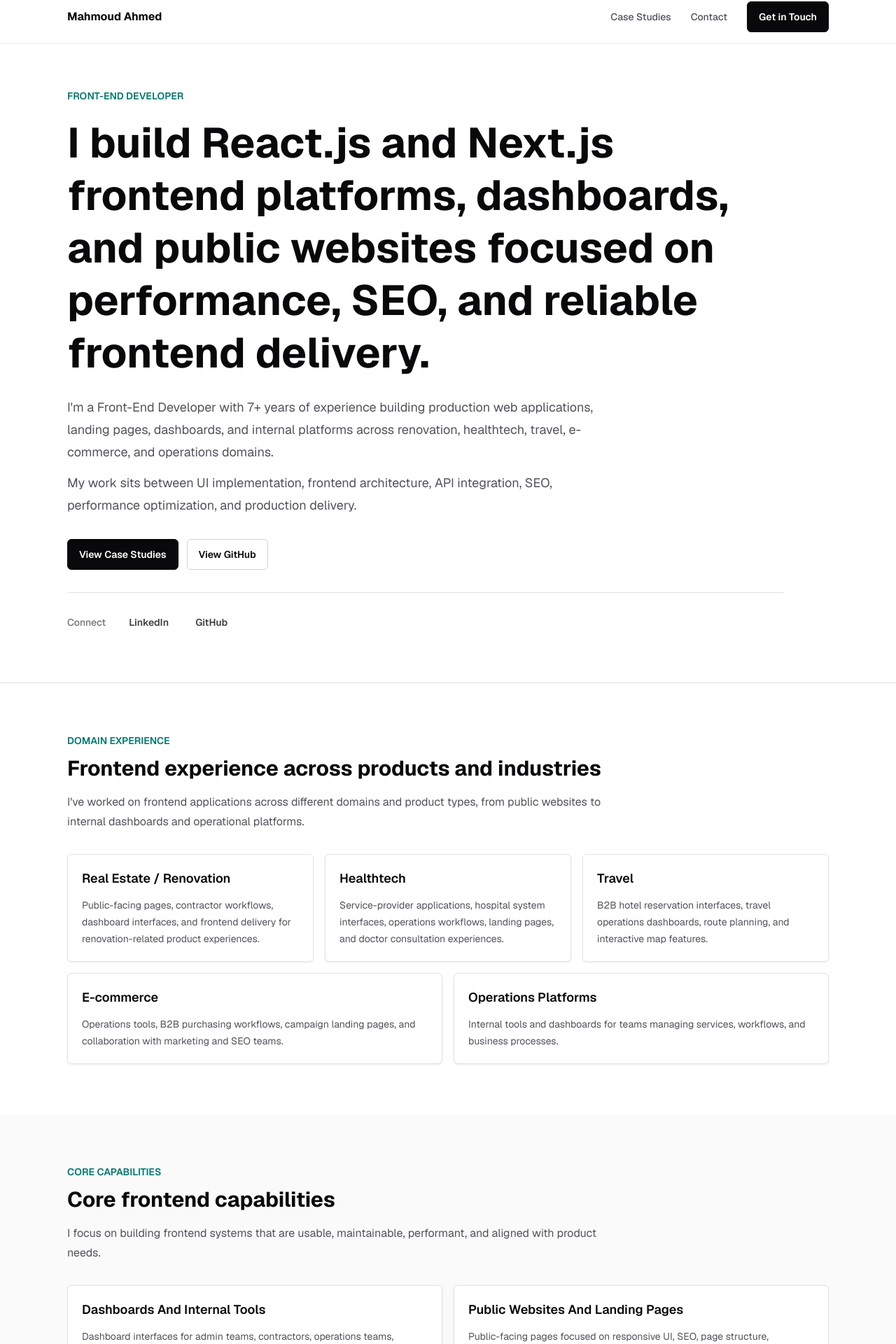
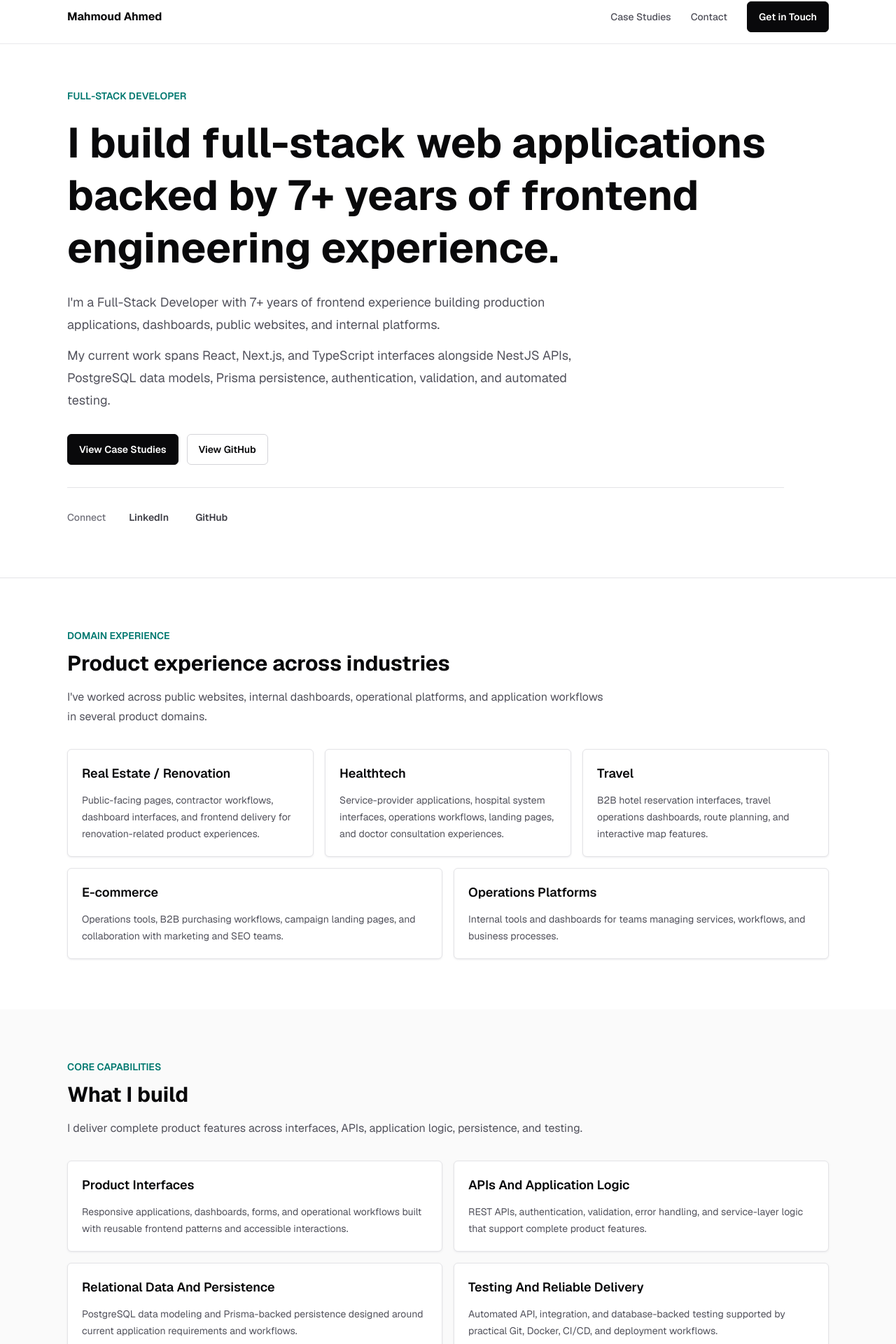
Before and after one commit to buttererror/mahmoud-portfolio, a Next.js app: page / in a window 1280 px wide. Shown: the part 14-1934 px from the top of the page at 70% size. Built offline with nearby package versions, Linux system fonts and the light colour scheme.

Commit message:
feat(home): reposition portfolio for full-stack roles

```diff
--- a/src/app/layout.tsx
+++ b/src/app/layout.tsx
@@ -3,9 +3,9 @@ import { Geist, Geist_Mono } from "next/font/google";
 import "./globals.css";
 
 const siteUrl = "https://www.buttererror.com";
-const siteTitle = "Mahmoud Ahmed | Front-End Developer";
+const siteTitle = "Mahmoud Ahmed | Full-Stack Developer";
 const siteDescription =
-  "Front-End Developer focused on React.js, Next.js, TypeScript, dashboards, SEO, performance, and reliable frontend delivery.";
+  "Full-Stack Developer with 7+ years of frontend experience building product interfaces, APIs, relational data, and reliable web applications.";
 
 const geistSans = Geist({
   variable: "--font-geist-sans",
--- a/src/app/page.tsx
+++ b/src/app/page.tsx
@@ -5,10 +5,10 @@ import { SiteFooter } from "@/components/layout/site-footer";
 import { SiteHeader } from "@/components/layout/site-header";
 import { Section } from "@/components/sections/section";
 import { CtaLink } from "@/components/ui/cta-link";
-import { coreFrontendCapabilities } from "@/data/capabilities";
+import { coreEngineeringCapabilities } from "@/data/capabilities";
 import { selectedCaseStudies } from "@/data/case-studies";
 import { domainExperience } from "@/data/domains";
-import { frontendEngineeringFocus } from "@/data/focus-areas";
+import { fullStackEngineeringFocus } from "@/data/focus-areas";
 import { contactLinks, heroLinks } from "@/data/links";
 import { profile } from "@/data/profile";
 
@@ -57,8 +57,8 @@ export default function Home() {
         <Section
           id="experience"
           eyebrow="Domain experience"
-          title="Frontend experience across products and industries"
-          description="I've worked on frontend applications across different domains and product types, from public websites to internal dashboards and operational platforms."
+          title="Product experience across industries"
+          description="I've worked across public websites, internal dashboards, operational platforms, and application workflows in several product domains."
           tone="white"
         >
           <div className="grid gap-4 md:grid-cols-12">
@@ -75,11 +75,11 @@ export default function Home() {
         <Section
           id="capabilities"
           eyebrow="Core capabilities"
-          title="Core frontend capabilities"
-          description="I focus on building frontend systems that are usable, maintainable, performant, and aligned with product needs."
+          title="What I build"
+          description="I deliver complete product features across interfaces, APIs, application logic, persistence, and testing."
         >
           <div className="grid gap-4 md:grid-cols-2">
-            {coreFrontendCapabilities.map((item) => (
+            {coreEngineeringCapabilities.map((item) => (
               <InfoCard key={item.title} item={item} />
             ))}
           </div>
@@ -89,7 +89,7 @@ export default function Home() {
           id="case-studies"
           eyebrow="Selected work"
           title="Selected case studies"
-          description="Most of my professional work is private, so these case studies focus on public-safe summaries of responsibilities, product context, frontend decisions, and engineering approach."
+          description="These public-safe summaries show the products, responsibilities, and engineering areas I can discuss without exposing confidential implementation details."
           tone="white"
         >
           <div className="grid gap-4 md:grid-cols-2">
@@ -102,11 +102,11 @@ export default function Home() {
         <Section
           id="engineering-focus"
           eyebrow="Engineering approach"
-          title="Frontend engineering focus"
-          description="The tools vary by project, but my frontend work is consistently focused on clarity, maintainability, performance, and product delivery."
+          title="Full-stack engineering"
+          description="My strongest professional foundation is frontend engineering, extended by hands-on backend, database, testing, and delivery work."
         >
           <div className="grid gap-4 md:grid-cols-2">
-            {frontendEngineeringFocus.map((focusArea) => (
+            {fullStackEngineeringFocus.map((focusArea) => (
               <EngineeringFocusCard key={focusArea.title} focusArea={focusArea} />
             ))}
           </div>
@@ -122,7 +122,7 @@ export default function Home() {
           <div className="grid gap-6 border-t border-zinc-200 pt-6 md:grid-cols-2 md:gap-10">
             <p className="text-base leading-7 text-zinc-700">{profile.roleDirection}</p>
             <div className="border-l-2 border-teal-600 pl-4">
-              <p className="text-sm font-semibold text-zinc-950">Expanding product perspective</p>
+              <p className="text-sm font-semibold text-zinc-950">Current full-stack work</p>
               <p className="mt-2 text-sm leading-6 text-zinc-600">
                 {profile.backendDirection}
               </p>
--- a/src/data/capabilities.ts
+++ b/src/data/capabilities.ts
@@ -1,27 +1,27 @@
-export type FrontendCapability = {
+export type EngineeringCapability = {
   title: string;
   description: string;
 };
 
-export const coreFrontendCapabilities: FrontendCapability[] = [
+export const coreEngineeringCapabilities: EngineeringCapability[] = [
   {
-    title: "Dashboards And Internal Tools",
+    title: "Product Interfaces",
     description:
-      "Dashboard interfaces for admin teams, contractors, operations teams, service providers, and business users across B2B and B2C contexts.",
+      "Responsive applications, dashboards, forms, and operational workflows built with reusable frontend patterns and accessible interactions.",
   },
   {
-    title: "Public Websites And Landing Pages",
+    title: "APIs And Application Logic",
     description:
-      "Public-facing pages focused on responsive UI, SEO, page structure, performance, maintainability, and collaboration with marketing or SEO teams.",
+      "REST APIs, authentication, validation, error handling, and service-layer logic that support complete product features.",
   },
   {
-    title: "Frontend Architecture And Refactoring",
+    title: "Relational Data And Persistence",
     description:
-      "Frontend architecture decisions, reusable UI patterns, progressive refactoring, and maintainability improvements while continuing to deliver new features.",
+      "PostgreSQL data modeling and Prisma-backed persistence designed around current application requirements and workflows.",
   },
   {
-    title: "Integration And Delivery",
+    title: "Testing And Reliable Delivery",
     description:
-      "API-driven interfaces, production release support, deployment coordination, and collaboration with backend, UI/UX, product, and system teams.",
+      "Automated API, integration, and database-backed testing supported by practical Git, Docker, CI/CD, and deployment workflows.",
   },
 ];
--- a/src/data/case-studies.ts
+++ b/src/data/case-studies.ts
@@ -7,6 +7,13 @@ export type CaseStudy = {
 };
 
 export const selectedCaseStudies: CaseStudy[] = [
+  {
+    title: "Healthcare Operations Platform",
+    summary:
+      "Building an independent full-stack healthcare operations platform across React and TypeScript interfaces, a NestJS REST API, PostgreSQL data, Prisma persistence, authentication, validation, and automated testing.",
+    tags: ["Vertical feature delivery", "REST APIs", "Relational data"],
+    href: null,
+  },
   {
     title: "Frontend Platforms And Dashboards",
     summary:
@@ -23,13 +30,6 @@ export const selectedCaseStudies: CaseStudy[] = [
     note: "Note: The current live website may differ from the version I worked on.",
   },
   {
-    title: "SEO And Performance-Focused Websites",
-    summary:
-      "Worked on public websites and landing pages with a focus on responsive UI, technical SEO readiness, page structure, performance improvements, image optimization, and maintainable frontend implementation.",
-    tags: ["SEO", "Performance", "Maintainability"],
-    href: null,
-  },
-  {
     title: "Healthtech Applications",
     summary:
       "Worked on healthtech frontend applications including service-provider tools, operations workflows, hospital system interfaces, landing pages, and doctor consultation experiences.",
--- a/src/data/focus-areas.ts
+++ b/src/data/focus-areas.ts
@@ -3,7 +3,7 @@ export type EngineeringFocusArea = {
   items: string[];
 };
 
-export const frontendEngineeringFocus: EngineeringFocusArea[] = [
+export const fullStackEngineeringFocus: EngineeringFocusArea[] = [
   {
     title: "Modern Frontend Development",
     items: [
@@ -20,41 +20,41 @@ export const frontendEngineeringFocus: EngineeringFocusArea[] = [
     ],
   },
   {
-    title: "UI Systems And Forms",
+    title: "Backend And Data",
+    items: [
+      "Node.js",
+      "NestJS",
+      "REST APIs",
+      "PostgreSQL",
+      "Prisma ORM",
+      "JWT authentication",
+      "DTO validation",
+      "Relational data modeling",
+    ],
+  },
+  {
+    title: "Product Interfaces",
     items: [
       "Reusable components",
       "Responsive layouts",
-      "Design-system collaboration",
-      "Form handling",
-      "Validation",
+      "Forms and validation",
       "Tables and filters",
       "Dashboards",
       "Complex user flows",
+      "SEO and performance",
+      "Accessible UI",
     ],
   },
   {
-    title: "SEO And Performance",
+    title: "Testing And Delivery",
     items: [
-      "Core Web Vitals",
-      "Lighthouse",
-      "Metadata",
-      "Semantic structure",
-      "Image optimization",
-      "Lazy loading",
-      "Bundle awareness",
-      "Public-page performance",
-    ],
-  },
-  {
-    title: "Delivery And Collaboration",
-    items: [
+      "Jest",
+      "Supertest",
+      "API and integration testing",
+      "Database-backed testing",
       "Git",
+      "Docker",
       "CI/CD and deployment workflows",
-      "Deployment coordination",
-      "Frontend infrastructure support",
-      "Debugging",
-      "Production issue handling",
-      "Cross-functional collaboration",
     ],
   },
 ];
--- a/src/data/profile.ts
+++ b/src/data/profile.ts
@@ -1,20 +1,20 @@
 export const profile = {
   name: "Mahmoud Ahmed",
-  role: "Front-End Developer",
+  role: "Full-Stack Developer",
   headline:
-    "I build React.js and Next.js frontend platforms, dashboards, and public websites focused on performance, SEO, and reliable frontend delivery.",
+    "I build full-stack web applications backed by 7+ years of frontend engineering experience.",
   summary:
-    "I'm a Front-End Developer with 7+ years of experience building production web applications, landing pages, dashboards, and internal platforms across renovation, healthtech, travel, e-commerce, and operations domains.",
+    "I'm a Full-Stack Developer with 7+ years of frontend experience building production applications, dashboards, public websites, and internal platforms.",
   workFocus:
-    "My work sits between UI implementation, frontend architecture, API integration, SEO, performance optimization, and production delivery.",
+    "My current work spans React, Next.js, and TypeScript interfaces alongside NestJS APIs, PostgreSQL data models, Prisma persistence, authentication, validation, and automated testing.",
   careerDirection:
-    "My main professional focus is frontend development with React.js, Next.js, TypeScript, dashboards, SEO, and performance optimization.",
+    "I bring deep frontend experience to full-stack product development, connecting interface decisions with APIs, application logic, and relational data.",
   backendDirection:
-    "I'm also expanding my backend knowledge with Node.js, NestJS, PostgreSQL, and Prisma to better understand full product delivery and improve frontend-backend collaboration.",
+    "My recent work includes REST APIs, authentication, validation, relational persistence, and automated integration testing with Node.js, NestJS, PostgreSQL, and Prisma.",
   roleDirection:
-    "I'm currently focused on roles where I can contribute to production frontend applications, dashboard interfaces, scalable UI systems, and performance-focused web experiences.",
+    "I'm focused on full-stack and frontend-leaning full-stack roles where strong interface engineering supports reliable end-to-end product delivery.",
   contactMessage:
-    "I'm open to frontend opportunities focused on React.js, Next.js, TypeScript, dashboard applications, SEO, performance, and modern web platforms.",
+    "I'm interested in full-stack and frontend-leaning full-stack opportunities where deep frontend experience is valuable alongside practical backend and database development.",
   footerNote:
-    "Front-End Developer focused on React.js, Next.js, TypeScript, dashboards, SEO, performance, and reliable frontend delivery.",
+    "Full-Stack Developer with 7+ years of frontend engineering experience.",
 };
```
Also changed, not shown: 5 other files (tests, documents, lock files or other folders).
